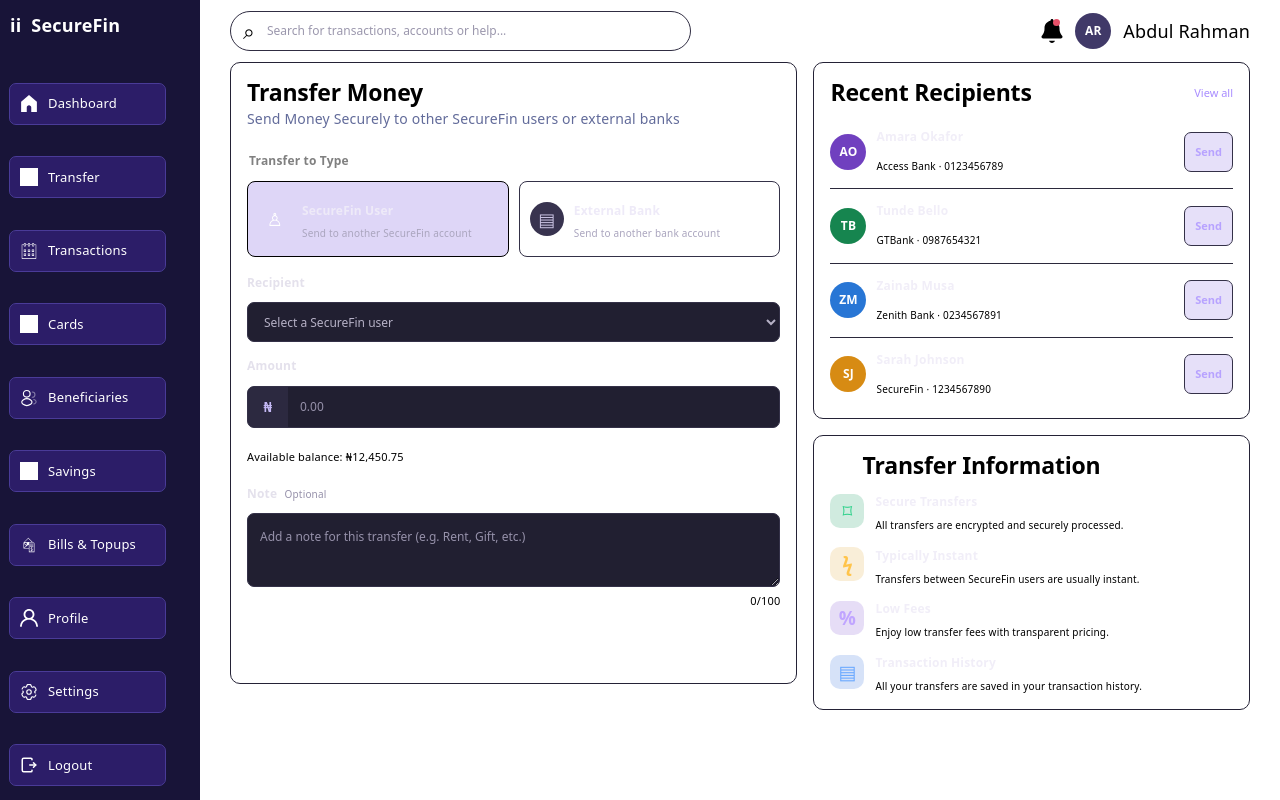
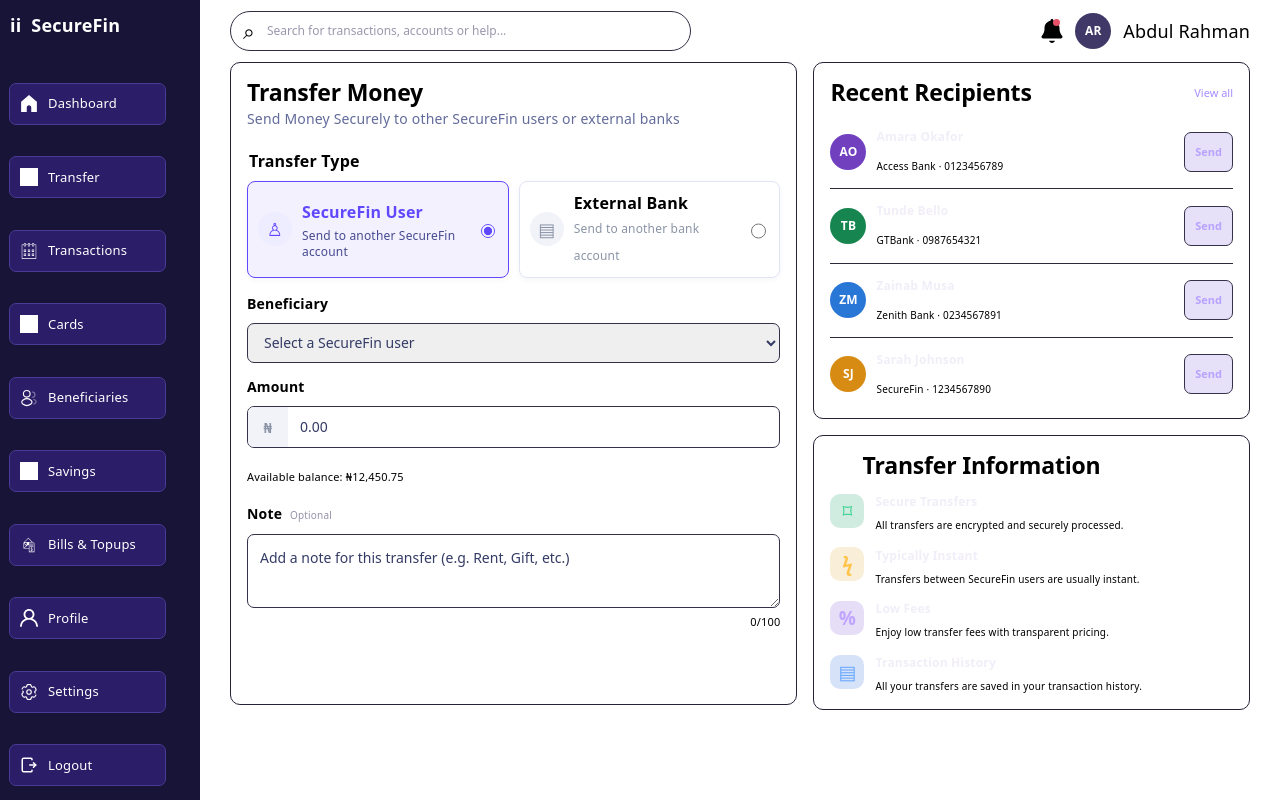
Before and after one commit to Ayomidetimi/Secure-fin, a React (Vite) app: page /transfer in a window 1280 px wide. Built offline with nearby package versions, Linux system fonts and the light colour scheme; grey boxes are pictures that could not be loaded.

Commit message:
finished with the transfer type

```diff
--- a/src/pages/transferPage/transferForm.css
+++ b/src/pages/transferPage/transferForm.css
@@ -19,8 +19,7 @@
 
 .transfer-types legend {
   margin-bottom: 7px;
-  color: gray;
-  font-size: 12px;
+  font-size: 16px;
   font-weight: 650;
 }
 
@@ -32,22 +31,23 @@
   align-items: center;
   gap: 10px;
   padding: 8px 10px;
-  border: 1px solid #343148;
+  border: 1px solid #E0E4F5;
   border-radius: 8px;
-  background: var(--transfer-panel-raised);
   cursor: pointer;
+  box-shadow: 0 2px 6px rgba(0, 0, 0, 0.04);
 }
 
 .transfer-type-option.selected {
-  border-color: var(--transfer-accent-light);
-  background: rgba(91, 50, 214, 0.2);
+  background-color: #F3F1FD;
+  border: 1px solid #6048FF;
 }
 
 .transfer-type-option input {
-  position: absolute;
-  width: 1px;
-  height: 1px;
-  opacity: 0;
+  margin-left: auto;
+  width: 16px;
+  height: 16px;
+  accent-color: #6048FF;
+  cursor: pointer;
 }
 
 .transfer-type-option:focus-within {
@@ -61,15 +61,15 @@
   height: 34px;
   flex: 0 0 34px;
   place-items: center;
+  color: #8A94A6;
   border-radius: 50%;
-  background: #38334f;
-  color: #c9c2e2;
+  background-color: #F1F3F9;
   font-size: 18px;
 }
 
 .transfer-type-option.selected .transfer-type-icon {
-  background: var(--transfer-accent);
-  color: #fff;
+  background-color: #EEECFF;
+  color: #6048FF;
 }
 
 .transfer-type-option strong,
@@ -77,17 +77,27 @@
   display: block;
 }
 
-.transfer-type-option strong {
-  color: #eeeaf8;
-  font-size: 12px;
+.transfer-type-option.selected strong {
+  color: #6048FF;
+  font-size: 16px;
   font-weight: 650;
 }
 
+.transfer-type-option strong {
+  font-size: 16px;
+  font-weight: 650;
+}
+
+.transfer-type-option.selected small {
+  margin-top: 3px;
+  color: #454A91;
+  font-size: 12px;
+  line-height: 1.35;
+}
+
 .transfer-type-option small {
-  margin-top: 3px;
-  color: #aaa5be;
-  font-size: 10px;
-  line-height: 1.35;
+  color: #8A94A6;
+  font-size: 12px;
 }
 
 .transfer-field {
@@ -98,8 +108,7 @@
 }
 
 .transfer-field label {
-  color: #e4e1ec;
-  font-size: 12px;
+  font-size: 14px;
   font-weight: 650;
 }
 
@@ -112,10 +121,8 @@
   border: 1px solid #343148;
   border-radius: 7px;
   outline: 0;
-  background: #211f31;
-  color: var(--transfer-text);
   font: inherit;
-  font-size: 12px;
+  font-size: 14px;
   transition: border-color 0.15s ease, box-shadow 0.15s ease;
 }
 
@@ -126,7 +133,7 @@
 }
 
 .transfer-field select {
-  color: #b6b1c6;
+  color: #343B65;
 }
 
 .transfer-field textarea {
@@ -137,15 +144,17 @@
 
 .transfer-field input::placeholder,
 .transfer-field textarea::placeholder {
-  color: #9691aa;
+  color: #343B65;
 }
 
 .transfer-field input:focus,
 .transfer-field select:focus,
 .transfer-field textarea:focus,
 .amount-input-wrap:focus-within {
-  border-color: var(--transfer-accent-light);
-  box-shadow: 0 0 0 3px rgba(91, 50, 214, 0.2);
+  outline: none;
+  background-color: #FFFFFF;
+  border: 1px solid #6048FF;
+  box-shadow: 0 0 0 3px rgba(96, 72, 255, 0.12);
 }
 
 .transfer-recipient-summary {
@@ -154,9 +163,9 @@
   gap: 10px;
   margin: -4px 0 11px;
   padding: 9px 11px;
-  border: 1px solid #343148;
+  border: 1px solid #E0E4F5;
   border-radius: 7px;
-  background: #211f31;
+  background-color: #F8F7FF;
 }
 
 .summary-icon {
@@ -166,8 +175,8 @@
   flex: 0 0 29px;
   place-items: center;
   border-radius: 50%;
-  background: rgba(91, 50, 214, 0.28);
-  color: #c8b9ff;
+  color: #6048FF;
+  background-color: #EEECFF;
 }
 
 .transfer-recipient-summary strong,
@@ -176,14 +185,14 @@
 }
 
 .transfer-recipient-summary strong {
-  color: #f1eef9;
-  font-size: 12px;
+  color: #252B5C;
+  font-size: 14px;
 }
 
 .transfer-recipient-summary small {
   margin-top: 2px;
-  color: var(--transfer-muted);
-  font-size: 11px;
+  color: #626B9A;
+  font-size: 12px;
 }
 
 .amount-input-wrap {
@@ -193,7 +202,6 @@
   overflow: hidden;
   border: 1px solid #343148;
   border-radius: 7px;
-  background: #211f31;
 }
 
 .amount-input-wrap > span {
@@ -202,8 +210,8 @@
   height: 100%;
   flex: 0 0 40px;
   place-items: center;
-  background: #2c2940;
-  color: #c5b9f5;
+  background-color: #F1F3F9;
+  color: #8A94A6;
   font-size: 15px;
   font-weight: 700;
 }
--- a/src/pages/transferPage/transferForm.jsx
+++ b/src/pages/transferPage/transferForm.jsx
@@ -64,6 +64,8 @@
     (beneficiary) => beneficiary.type === transferType,
   );
 
+
+
   return (
     <section className="transfer-card" aria-labelledby="transfer-form-title">
       <div className="transfer-card-heading">
@@ -72,7 +74,7 @@
       </div>
       <form onSubmit={onReview}>
         <fieldset className="transfer-types">
-          <legend>Transfer to Type</legend>
+          <legend>Transfer Type</legend>
           <label className={`transfer-type-option${transferType === 'user' ? ' selected' : ''}`}>
             <span className="transfer-type-icon" aria-hidden="true">♙</span>
             <span>
@@ -104,19 +106,24 @@
         </fieldset>
 
         <div className="transfer-field">
-          <label htmlFor="beneficiary">Recipient</label>
+          <label htmlFor="beneficiary">Beneficiary</label>
           <select
             id="beneficiary"
             value={beneficiaryId}
-            onChange={(event) => onBeneficiaryChange(event.target.value)}
+            onChange={(event) => {onBeneficiaryChange(event.target.value);
+            event.target.blur();  }}
             required
           >
             <option value="">
               {transferType === 'user' ? 'Select a SecureFin user' : 'Select a bank recipient'}
             </option>
             {visibleBeneficiaries.map((beneficiary) => (
-              <option key={beneficiary.id} value={beneficiary.id}>
-                {beneficiary.name} · {beneficiary.bank} · {beneficiary.account}
+              <option
+                key={beneficiary.id}
+                value={beneficiary.id}>
+                {beneficiary.name} ·
+                {beneficiary.bank} ·
+                {beneficiary.account}
               </option>
             ))}
           </select>
```
